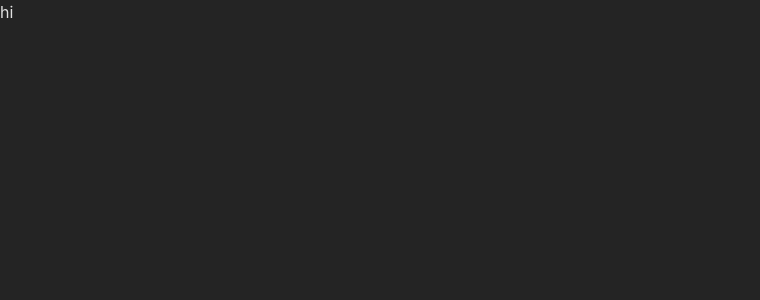
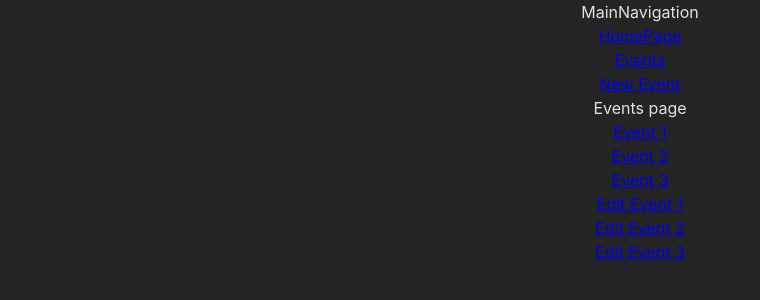
Before and after one commit to aashrith-raksh/react-redux-project, a React (Vite) app: page /events in a window 1280 px wide. Shown: the top 300 px of the page, without its empty margins (0-760 px from the left). Built offline with nearby package versions, Linux system fonts and the light colour scheme.

Commit message:
routing set up

```diff
--- a/src/App.jsx
+++ b/src/App.jsx
@@ -1,5 +1,47 @@
+// Challenge / Exercise
+
+import { createBrowserRouter, RouterProvider } from "react-router-dom";
+import HomePage from "./pages/HomePage.jsx"
+import EditEvent from "./pages/EditEvent.jsx"
+import EventsPage from "./pages/EventsPage.jsx"
+import NewEvent from "./pages/NewEvent.jsx"
+import EventDetail from "./pages/EventDetail.jsx"
+import MainNavigation from "./pages/MainNavigation.jsx";
+
+// 1. Add five new (dummy) page components (content can be simple <h1> elements)
+//    - HomePage
+//    - EventsPage
+//    - EventDetailPage
+//    - NewEventPage
+//    - EditEventPage
+// 2. Add routing & route definitions for these five pages
+//    - / => HomePage
+//    - /events => EventsPage
+//    - /events/<some-id> => EventDetailPage
+//    - /events/new => NewEventPage
+//    - /events/<some-id>/edit => EditEventPage
+// 3. Add a root layout that adds the <MainNavigation> component above all page components
+// 4. Add properly working links to the MainNavigation
+// 5. Ensure that the links in MainNavigation receive an "active" class when active
+// 6. Output a list of dummy events to the EventsPage
+//    Every list item should include a link to the respective EventDetailPage
+// 7. Output the ID of the selected event on the EventDetailPage
+// BONUS: Add another (nested) layout route that adds the <EventNavigation> component above all /events... page components
+
+const router = createBrowserRouter([{
+  path:'/',
+  element: <MainNavigation/>,
+  children:[
+    {path:"", element:<HomePage/>},
+    {path:"/events", element:<EventsPage/>},
+    {path:"/events/:eventId", element:<EventDetail/>},
+    {path:"/events/new", element:<NewEvent/>},
+    {path:"/events/:eventId/edit", element:<EditEvent/>}
+  ]
+}])
+
 function App() {
-  return <div>hi</div>;
+  return <RouterProvider router={router}></RouterProvider>
 }
 
 export default App;
--- a/src/index.css
+++ b/src/index.css
@@ -41,6 +41,7 @@
 
 body {
   margin: 0;
+  text-align: center;
 }
 
 ul {
--- /dev/null
+++ b/src/pages/EditEvent.jsx
@@ -0,0 +1,10 @@
+
+const EditEvent = () => {
+  return (
+    <div>
+      Edit event page
+    </div>
+  )
+};
+
+export default EditEvent;
--- /dev/null
+++ b/src/pages/EventDetail.jsx
@@ -0,0 +1,9 @@
+import { useParams } from "react-router-dom";
+
+const EventDetail = () => {
+  const params = useParams();
+  const eventId = params.eventId;
+  return <h1>Details about event {eventId}</h1>;
+};
+
+export default EventDetail;
--- /dev/null
+++ b/src/pages/EventsPage.jsx
@@ -0,0 +1,34 @@
+import { Link } from "react-router-dom";
+
+const EventsPage = () => {
+  return (
+    <div>
+      Events page
+      <ul>
+        <li>
+          <Link to={"/events/1"}>Event 1</Link>
+        </li>
+        <li>
+          <Link to={"/events/2"}>Event 2</Link>
+        </li>
+        <li>
+          <Link to={"/events/3"}>Event 3</Link>
+        </li>
+      </ul>
+
+      <ul>
+        <li>
+          <Link to={"/events/1/edit"}>Edit Event 1</Link>
+        </li>
+        <li>
+          <Link to={"/events/2/edit"}>Edit Event 2</Link>
+        </li>
+        <li>
+          <Link to={"/events/3/edit"}>Edit Event 3</Link>
+        </li>
+      </ul>
+    </div>
+  );
+};
+
+export default EventsPage;
--- /dev/null
+++ b/src/pages/HomePage.jsx
@@ -0,0 +1,12 @@
+import { Outlet } from "react-router-dom";
+
+const HomePage = () => {
+  return (
+    <>
+      <div>HomePage</div>
+      <Outlet />
+    </>
+  )
+};
+
+export default HomePage;
--- /dev/null
+++ b/src/pages/MainNavigation.jsx
@@ -0,0 +1,25 @@
+import { NavLink, Outlet } from "react-router-dom";
+
+const MainNavigation = () => {
+  return (
+    <>
+      <div>MainNavigation</div>
+      <nav>
+        <ul>
+          <li>
+            <NavLink to={"/"} >HomePage</NavLink>
+          </li>
+          <li>
+            <NavLink to={"/events"}>Events</NavLink>
+          </li>
+          <li>
+            <NavLink to={"/events/new"}>New Event</NavLink>
+          </li>
+        </ul>
+      </nav>
+      <Outlet />
+    </>
+  );
+};
+
+export default MainNavigation;
--- /dev/null
+++ b/src/pages/NewEvent.jsx
@@ -0,0 +1,10 @@
+
+const NewEvent = () => {
+  return (
+    <div>
+      New event page
+    </div>
+  )
+};
+
+export default NewEvent
```
Also changed, not shown: package.json (+4 -3 lines), 2 other files (tests, documents, lock files or other folders).
